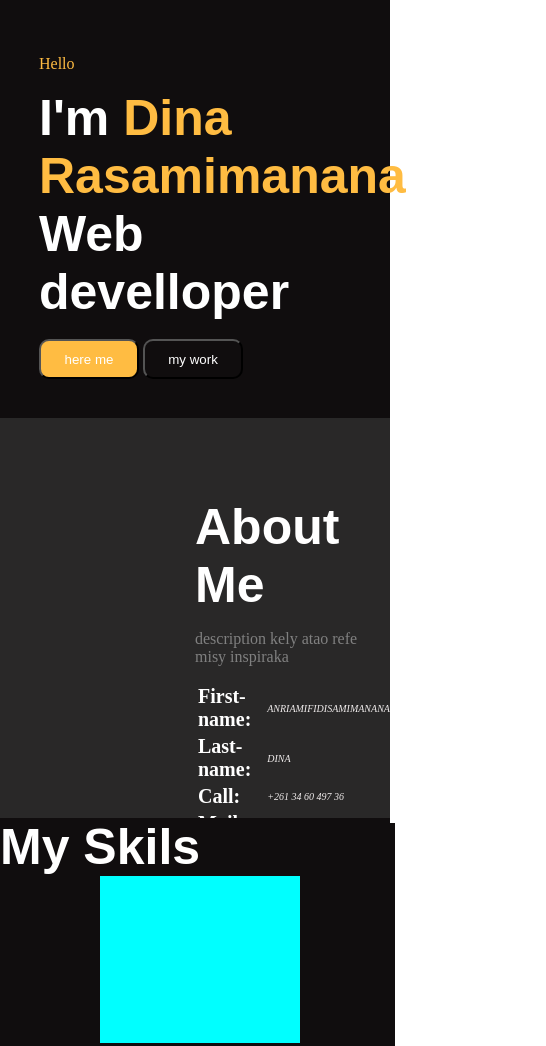
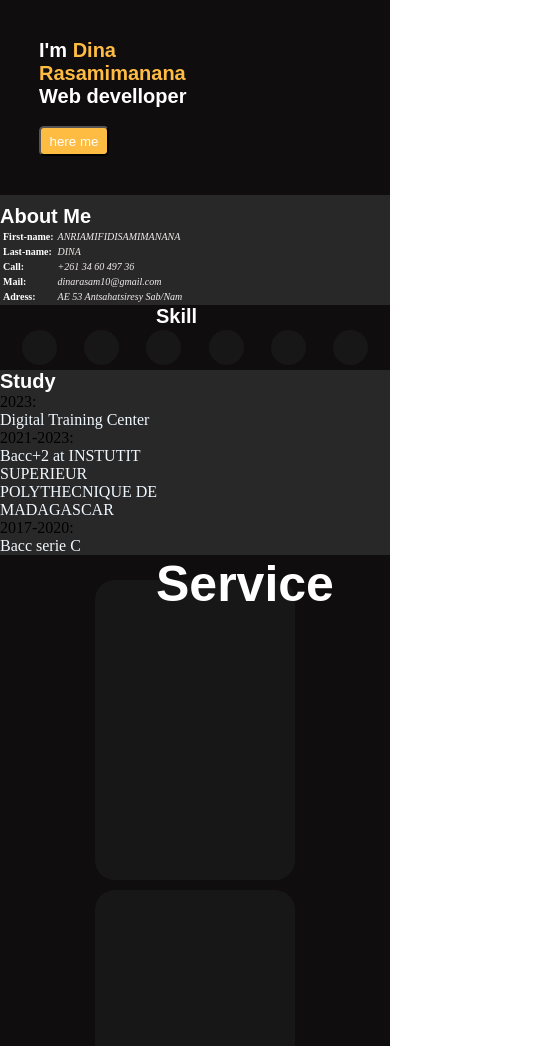
Before and after one commit to DinaRasam/Portfolio, a plain HTML site: page index.html in a window 390 px wide. Shown: the top 1046 px of the page, 546 px wide, since content can reach past the window. Drawn offline with Linux system fonts and the light colour scheme.

Commit message:
responsive

```diff
--- /dev/null
+++ b/assetes/responsive.css
@@ -0,0 +1,144 @@
+@media(max-width: 767px)
+{
+.titre1 {
+    font-weight: bold;
+    font-size: 20px;
+    font-family: Arial, Helvetica, sans-serif;
+    color: white;
+}
+.titre {
+    font-weight: bold;
+    font-size: 20px;
+    font-family: Arial, Helvetica, sans-serif;
+    color: white;
+
+}
+em {
+    color: #FFBC42;
+    font-style: normal;
+    font-weight: bolder;
+    font-family: Arial, Helvetica, sans-serif;
+}
+.btn {
+    background-color: #FFBC42;
+    border-radius: 5px;
+    width: 70px;
+    height: 30px;
+    color: white;
+    }
+.btn1 {
+    display: none;
+    background-color: #100D0E;
+    border-radius: 5px;
+    width: 70px;
+    height: 30px;
+    color: white;
+}
+.params2 {
+   display: none;
+}
+.params3 {
+    color: aliceblue;
+    font-weight: 5px;
+    font-weight: lighter;
+}
+.about-sec1 {
+    display: none;
+    /* width:50%;
+    height:100%;
+    padding:10px; */
+    /* background-color:red; */
+
+}
+.about-sec1 {
+    width:50%;
+    height:100%;
+    padding:5px;
+    /* background-color:red; */
+
+}
+.about-sec2 {
+    width:50%;
+    height:100%;
+    padding-top : 10px;
+
+
+    /* background-color:red; */
+}
+.titre2 {
+    font-size: 10px;
+    font-weight: bold;
+    color:white;
+}
+.contenu1 {
+    color:rgb(241, 237, 237);
+    font-size: 10px;
+    font-style: italic;
+}
+.donwload-cv {
+    display: none;
+    background-color: #FFBC42;
+    border-radius: 5px;
+    width: 90px;
+    height: 40px;
+    color: white;
+    font-weight: bold;
+    margin: auto;
+}
+p {
+    display: none;
+    color:white;
+    font-weight: 10px;
+}
+.skils {
+    background-color:  #100D0E;
+    width: 100%;
+    height: auto;
+    display: flex;
+    flex-direction: column;
+}
+.section1 {
+    width: 100%;
+    height: auto;
+    position: absolute;
+    justify-content: center;
+    font-weight: bold;
+    font-size: 20px;
+    font-family: Arial, Helvetica, sans-serif;
+    color: white;
+    /* background-color:  #100D0E; */
+    left: 40%;
+}
+.section2 {
+    margin-top: 20px;
+    width: 100%;
+    height: auto;
+    background-color:  #100D0E;
+    /* margin: 5px; */
+    display: flex;
+    flex-wrap: wrap;
+    flex-direction: row;
+    /* align-items: center;  */
+    justify-content: space-evenly;
+
+}
+.items1 {
+    width: 35px;
+    height: 35px;
+    background-color: rgb(24, 23, 23);
+    margin: 5px;
+    border-radius: 50%;
+    box-shadow: #FFBC42;
+}
+.study1 {
+    width: 50%;
+    height: auto;
+    /* background-color: #292828; */
+}
+.study2 {
+    display: none;
+    width: 50%;
+    height: auto;
+    background-color: #292828;
+}
+}
--- a/assetes/style.css
+++ b/assetes/style.css
@@ -18,6 +18,12 @@ body {
 .params1 {
     color: #FFBC42;
 }
+.titre {
+    font-weight: bold;
+    font-size: 50px;
+    font-family: Arial, Helvetica, sans-serif;
+    color: white;
+}
 .titre1 {
     font-weight: bold;
     font-size: 50px;
@@ -30,12 +36,17 @@ em {
     font-weight: bolder;
     font-family: Arial, Helvetica, sans-serif;
 }
+
 .btn {
     background-color: #FFBC42;
     border-radius: 10px;
     width: 100px;
     height: 40px;
     color: white;
+}
+.btn:hover {
+    background-color:  white;
+    color: #100D0E;
 }
 .btn1 {
     background-color: #100D0E;
@@ -44,9 +55,13 @@ em {
     height: 40px;
     color: white;
 }
+.btn1:hover {
+    background-color:  white;
+    color: #100D0E;
+}
 .about {
     width:100%;
-    height:400px;
+    height:auto;
     background-color: #292828;
     display:flex;
     flex-direction:row;
@@ -54,6 +69,7 @@ em {
 }
 p {
     color:grey;
+    font-weight: 20px;
 }
 .about-sec1 {
     width:50%;
@@ -92,6 +108,10 @@ table {
     font-weight: bold;
     margin: auto;
 }
+.donwload-cv:hover {
+    background-color:  white;
+    color: #100D0E;
+}
 .skils {
     background-color:  #100D0E;
     width: 100%;
@@ -105,18 +125,20 @@ table {
     width: 100%;
     height: auto;
     position: absolute;
-    align-items: center;
+    justify-content: center;
     font-weight: bold;
     font-size: 50px;
     font-family: Arial, Helvetica, sans-serif;
     color: white;
-    background-color:  #100D0E;
+    /* background-color:  #100D0E; */
+    left: 40%;
+
 }
 .section2 {
     width: 100%;
     height: auto;
     background-color:  #100D0E;
-    margin: 5px;
+    /* margin: 5px; */
     display: flex;
     flex-wrap: wrap;
     /* flex-direction: row; */
@@ -125,8 +147,58 @@ table {
     top: 10px;
 }
 .items1 {
+    width: 100px;
+    height: 100px;
+    background-color: rgb(24, 23, 23);
+    margin: 20px;
+    border-radius: 50%;
+    box-shadow: #FFBC42;
+}
+.study {
+    width: 100%;
+    height: auto;
+    background-color: #292828;
+    display: flex;
+    flex-direction: row;
+    padding: 0;
+}
+.study1 {
+    width: 50%;
+    height: auto;
+    background-color: #292828;
+}
+.study2 {
+    width: 50%;
+    height: auto;
+    background-color: #292828;
+}
+.params3 {
+    color: aliceblue;
+    font-weight: 10px;
+}
+.items {
+    margin: 5px;
     width: 200px;
-    height: 200px;
-    background-color: aqua;
-    margin: 20px;
+    height: 300px;
+    background-color: rgb(24, 23, 23);
+    border-radius: 20px;
+    box-shadow: #FFBC42;
 }
+.items:hover {
+    background-color: white;
+}
+.serv {
+    width: 100%;
+    height: auto;
+    position: absolute;
+    justify-content: center;
+    font-weight: bold;
+    font-size: 50px;
+    font-family: Arial, Helvetica, sans-serif;
+    color: white;
+    /* background-color:  #100D0E; */
+    left: 40%;
+}
+.service {
+    background-color: #100D0E;
+}
--- a/index.html
+++ b/index.html
@@ -4,7 +4,8 @@
     <meta charset="UTF-8">
     <meta name="viewport" content="width=device-width, initial-scale=1.0">
     <title>Portfolio</title>
-    <link rel="stylesheet" href="assetes/style.css">
+    <link rel="stylesheet" href="./assetes/style.css">
+    <link rel="stylesheet" href="./assetes/responsive.css">
 </head>
 <body>
     <div class="container">
@@ -23,8 +24,8 @@
     <div class="about">
             <div class="about-sec1"></div>
             <div class="about-sec2">
-                   <div class="titre1">About Me</div>
-                   <p>
+                   <div class="titre">About Me</div>
+                   <p class="params2">
                      description kely atao refe misy inspiraka
                    </p>
                    <table>
@@ -58,11 +59,15 @@
 
             </div>
     </div>
+
         <div class="skils">
-             <div class="section1">
-                My Skils
-             </div>
-
+            <div class="section1">
+              Skill
+            </div>
+              <p>
+                <br>
+                <br>
+              </p>
              <div class="section2">
                     <div class="items1"></div>
                     <div class="items1"></div>
@@ -73,6 +78,44 @@
              </div>
 
         </div>
+
+        <div class="study">
+
+             <div class="study1">
+                <div class="titre1">Study</div>
+                <label for="">2023:</label>
+                 <div class="params3">Digital Training Center</div>
+                <label for="">2021-2023:</label>
+                <div class="params3">Bacc+2 at INSTUTIT SUPERIEUR  <br>POLYTHECNIQUE DE MADAGASCAR</div>
+                <label for="">2017-2020:</label>
+                <div class="params3">Bacc serie C</div>
+
+             </div>
+             <div class="study2">Ampina lotifiels</div>
+        </div>
+        <div class="service">
+            <div class="serv">
+                Service
+              </div>
+                <p>
+                  <br>
+                  <br>
+                </p>
+               <div class="section2">
+                      <div class="items ">
+
+                      </div>
+                      <div class="items">
+
+                      </div>
+                      <div class="items">
+
+                      </div>
+               </div>
+        </div>
+        <div class="hobbie">
+
+        </div>
     </div>
     </body>
 </html>
```
